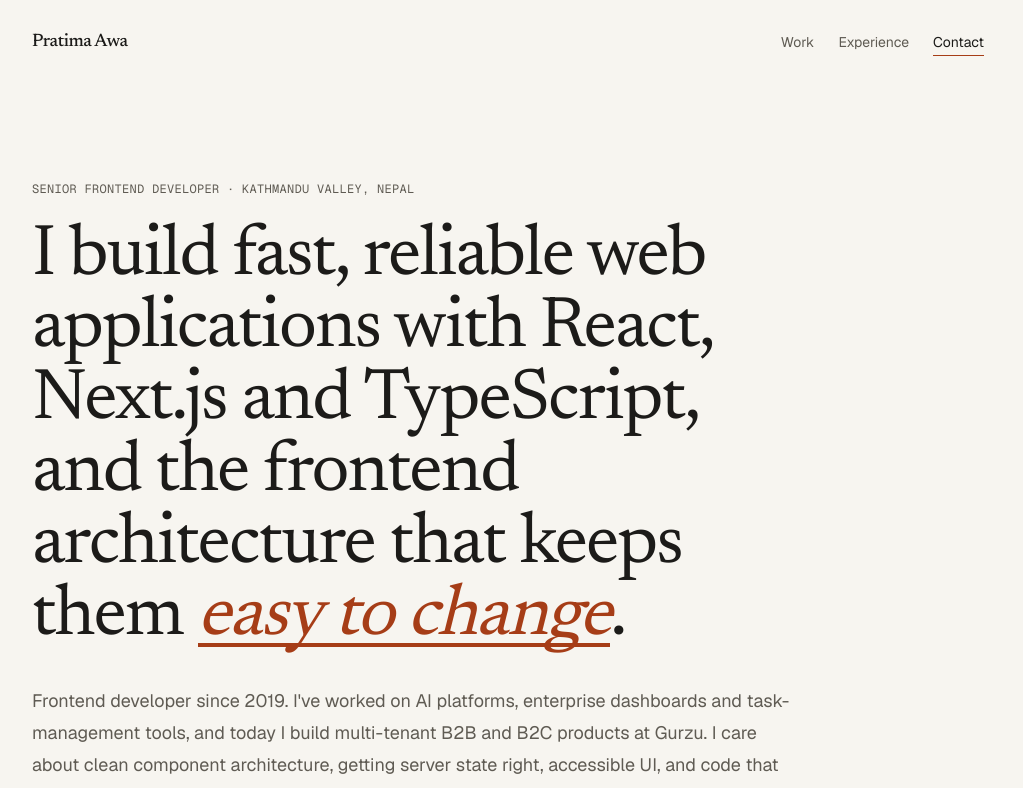
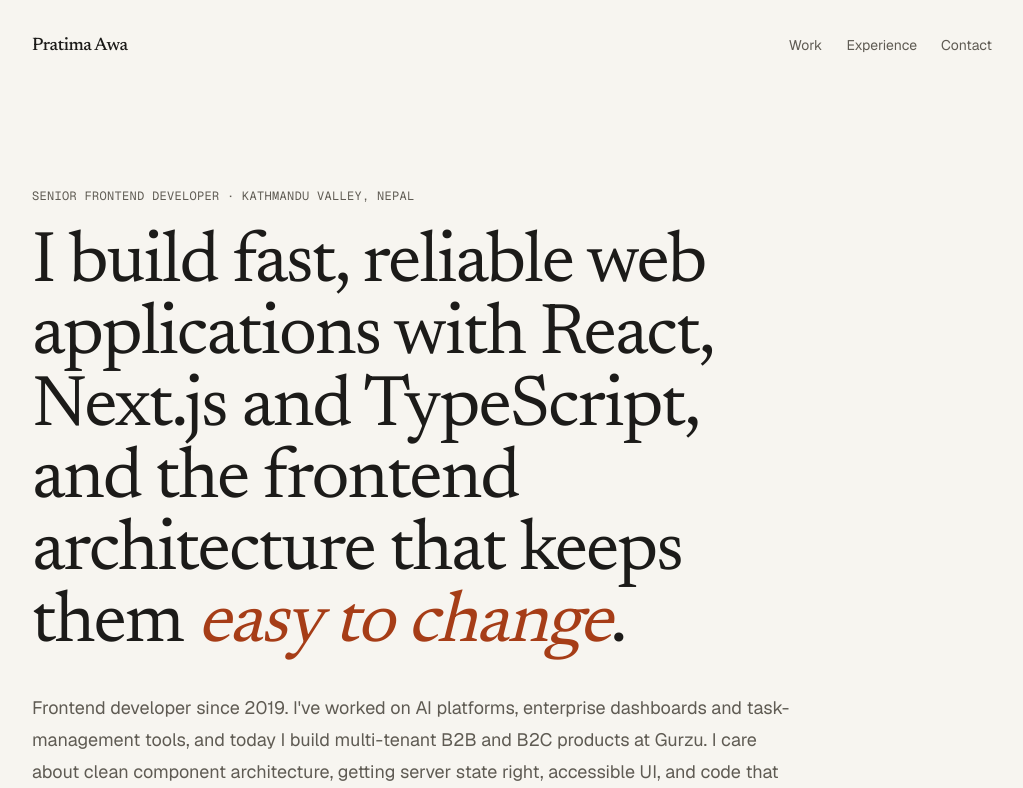
Before and after one commit to pratimaawa/portfolio, a Next.js app: page / in a window 1280 px wide. Shown: the top 788 px of the page, without its empty margins (128-1151 px from the left). Built offline with nearby package versions, Linux system fonts and the light colour scheme.

Commit message:
Revert headline underline animation and sticky nav

```diff
--- a/src/app/globals.css
+++ b/src/app/globals.css
@@ -137,25 +137,3 @@
     }
   }
 }
-
-/* Hand-drawn feel: the headline's accent phrase gets an underline that draws in once. */
-.draw-underline {
-  background-image: linear-gradient(currentColor, currentColor);
-  background-repeat: no-repeat;
-  background-position: 0 92%;
-  background-size: 100% 0.06em;
-  box-decoration-break: clone;
-  -webkit-box-decoration-break: clone;
-}
-
-@keyframes draw {
-  from {
-    background-size: 0% 0.06em;
-  }
-}
-
-@media (prefers-reduced-motion: no-preference) {
-  .draw-underline {
-    animation: draw 0.9s 0.7s cubic-bezier(0.65, 0, 0.35, 1) both;
-  }
-}
--- a/src/app/page.tsx
+++ b/src/app/page.tsx
@@ -152,7 +152,7 @@ function Headline() {
   return (
     <>
       {headline.slice(0, i)}
-      <em className="draw-underline text-accent">{headlineEmphasis}</em>
+      <em className="text-accent">{headlineEmphasis}</em>
       {headline.slice(i + headlineEmphasis.length)}
     </>
   );
--- a/src/components/NavLinks.tsx
+++ /dev/null
@@ -1,77 +0,0 @@
-'use client';
-
-import { useEffect, useState } from 'react';
-import Link from 'next/link';
-import { usePathname } from 'next/navigation';
-
-const nav = [
-  { id: 'work', label: 'Work', href: '/#work' },
-  { id: 'experience', label: 'Experience', href: '/#experience' },
-  { id: 'contact', label: 'Contact', href: '#contact' },
-];
-
-// Highlights the last menu section scrolled past (so gaps and unlisted sections don't flicker).
-function useActiveSection(enabled: boolean) {
-  const [active, setActive] = useState<string | null>(null);
-
-  useEffect(() => {
-    if (!enabled) return;
-    let frame = 0;
-    const update = () => {
-      frame = 0;
-      const line = window.innerHeight * 0.4;
-      const atBottom =
-        window.innerHeight + window.scrollY >=
-        document.documentElement.scrollHeight - 4;
-      let current: string | null = null;
-      for (const n of nav) {
-        const el = document.getElementById(n.id);
-        if (el && el.getBoundingClientRect().top <= line) current = n.id;
-      }
-      setActive(atBottom ? 'contact' : current);
-    };
-    const onScroll = () => {
-      if (!frame) frame = requestAnimationFrame(update);
-    };
-    update();
-    window.addEventListener('scroll', onScroll, { passive: true });
-    window.addEventListener('resize', onScroll);
-    return () => {
-      cancelAnimationFrame(frame);
-      window.removeEventListener('scroll', onScroll);
-      window.removeEventListener('resize', onScroll);
-    };
-  }, [enabled]);
-
-  return enabled ? active : null;
-}
-
-export function NavLinks() {
-  const isHome = usePathname() === '/';
-  const active = useActiveSection(isHome);
-
-  return (
-    <nav aria-label="Primary">
-      <ul className="flex text-[0.8125rem] sm:gap-2 sm:text-sm">
-        {nav.map((item) => {
-          const current = active === item.id;
-          return (
-            <li key={item.id}>
-              <Link
-                href={item.href}
-                aria-current={current ? 'location' : undefined}
-                className={`relative inline-flex min-h-11 items-center px-1.5 transition-colors after:absolute after:inset-x-1.5 after:bottom-2 after:h-px after:origin-left after:bg-accent after:transition-transform after:duration-300 sm:px-2 sm:after:inset-x-2 ${
-                  current
-                    ? 'text-fg after:scale-x-100'
-                    : 'text-muted after:scale-x-0 hover:text-fg'
-                }`}
-              >
-                {item.label}
-              </Link>
-            </li>
-          );
-        })}
-      </ul>
-    </nav>
-  );
-}
--- a/src/components/Section.tsx
+++ b/src/components/Section.tsx
@@ -13,7 +13,7 @@ export function Section({ id, index, title, wide = false, children }: Props) {
     <section
       id={id}
       aria-labelledby={`${id}-heading`}
-      className="wrap mt-24 scroll-mt-24 sm:mt-32"
+      className="wrap mt-24 scroll-mt-8 sm:mt-32"
     >
       <div
         className={`grid gap-8 border-t border-rule pt-8 ${wide ? '' : 'md:grid-cols-[12rem_1fr] md:gap-10'}`}
--- a/src/components/SiteHeader.tsx
+++ b/src/components/SiteHeader.tsx
@@ -2,20 +2,32 @@ import Link from 'next/link';
 
 import { profile } from '@/content/site';
 
-import { NavLinks } from './NavLinks';
+const nav = [
+  { label: 'Work', href: '/#work' },
+  { label: 'Experience', href: '/#experience' },
+  { label: 'Contact', href: '#contact' },
+];
 
 export function SiteHeader() {
   return (
-    <header className="sticky top-0 z-40 border-b border-transparent bg-bg/80 backdrop-blur-md supports-[backdrop-filter]:bg-bg/70">
-      <div className="wrap flex items-center justify-between gap-4 py-4 sm:py-5">
-        <Link
-          href="/"
-          className="font-serif text-base font-medium tracking-tight whitespace-nowrap sm:text-lg"
-        >
-          {profile.name}
-        </Link>
-        <NavLinks />
-      </div>
+    <header className="wrap flex items-baseline justify-between gap-4 py-6 sm:py-8">
+      <Link href="/" className="font-serif text-lg font-medium tracking-tight">
+        {profile.name}
+      </Link>
+      <nav aria-label="Primary">
+        <ul className="flex gap-4 text-sm text-muted sm:gap-6">
+          {nav.map((item) => (
+            <li key={item.href}>
+              <Link
+                href={item.href}
+                className="transition-colors hover:text-fg"
+              >
+                {item.label}
+              </Link>
+            </li>
+          ))}
+        </ul>
+      </nav>
     </header>
   );
 }
```
